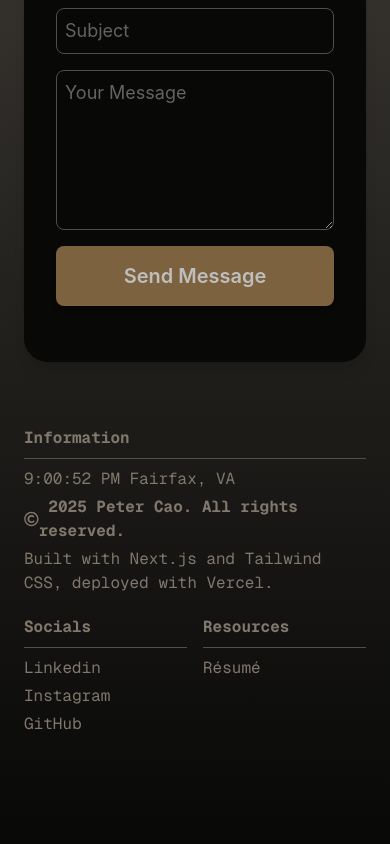
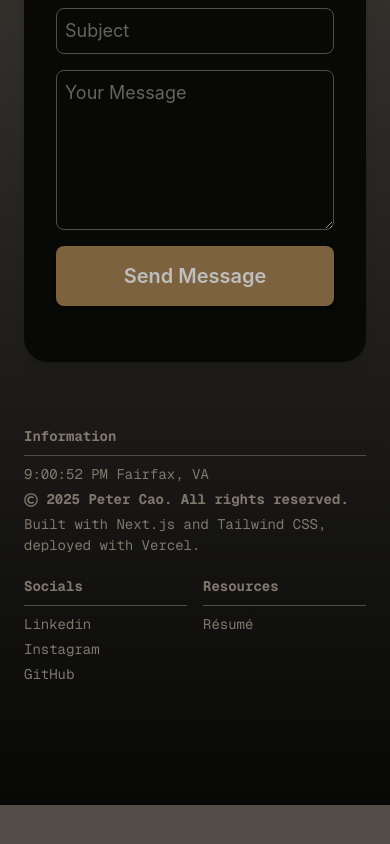
Before and after one commit to tadiday/Website-Portfolio, a Next.js app: page / in a window 390 px wide. Shown: the part 7260-8104 px from the top of the page. After the commit the page ends 8065 px from the top, so only its background shows below. Built offline with nearby package versions, Linux system fonts and the light colour scheme.

Commit message:
fix footer format on mobile

```diff
--- a/src/components/Footer.tsx
+++ b/src/components/Footer.tsx
@@ -10,7 +10,7 @@ const Footer = () => {
     return () => clearInterval(interval);
   }, []);
   return (
-    <footer className="pb-25 sm:pb-0 grid gap-x-4 gap-y-5 sm:gap-y-20 grid-cols-2 sm:grid-cols-[repeat(20,minmax(0,1fr))] md:grid md:grid-cols-14 text-[#80776d] pt-16">
+    <footer className="pb-25 sm:pb-0 grid gap-x-4 gap-y-5 sm:gap-y-20 grid-cols-2 sm:grid-cols-[repeat(20,minmax(0,1fr))] md:grid md:grid-cols-14 text-[#80776d] pt-16 text-[14px] sm:text-[16px]">
       <div className="w-full col-start-1 col-span-2 sm:col-span-6 font-mono">
         <h3 className="font-bold mb-2">Information</h3>
         <div className="h-[1px] w-full bg-[#524D47] mt-2 mb-2"></div>
```
